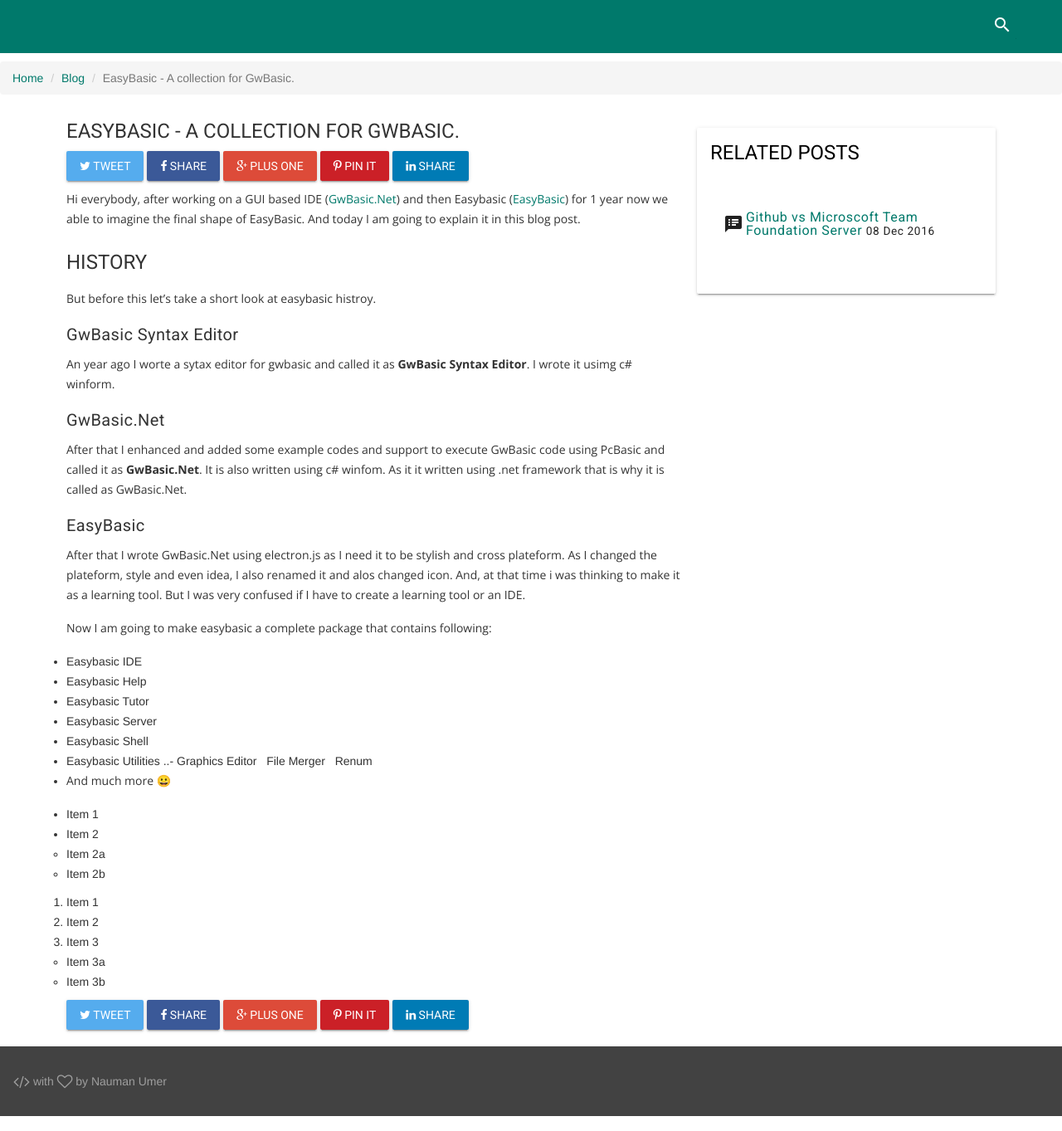
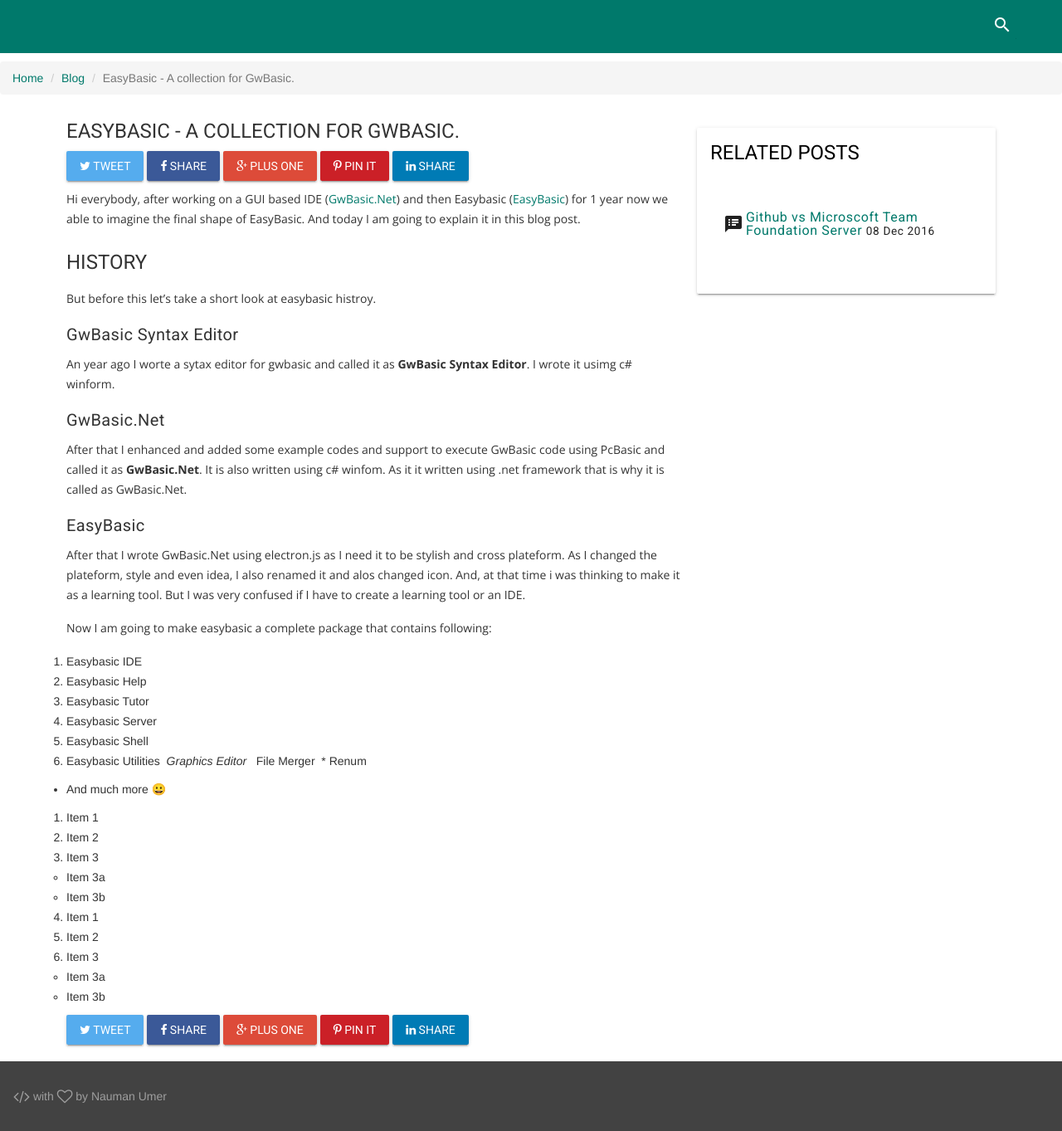
Before and after one commit to nmanumr/nmanumr.com, a Jekyll site: the page built from _posts/2017-01-01-EasyBasic.md, in a window 1280 px wide. Shown: the whole page at 83% size. Built offline with Jekyll 4.4.1, drawn with Linux system fonts in a browser that asks for light colours; nearby versions of some CDN libraries; library files that are not in the unit come from our copies; comment, search, counter and statistics services are not loaded.

Commit message:
Update 2017-01-01-EasyBasic.md

```diff
--- a/_posts/2017-01-01-EasyBasic.md
+++ b/_posts/2017-01-01-EasyBasic.md
@@ -26,21 +26,17 @@
 
 Now I am going to make easybasic a complete package that contains following:
 
-- Easybasic IDE
-- Easybasic Help
-- Easybasic Tutor
-- Easybasic Server
-- Easybasic Shell
-- Easybasic Utilities
-..- Graphics Editor
-   File Merger
-   Renum
+1. Easybasic IDE
+2. Easybasic Help
+3. Easybasic Tutor
+4. Easybasic Server
+5. Easybasic Shell
+6. Easybasic Utilities
+  * Graphics Editor
+  * File Merger
+  * Renum
+
 - And much more 😀
-
-* Item 1
-* Item 2
-  * Item 2a
-  * Item 2b
 
 
 1. Item 1
@@ -48,3 +44,10 @@
 3. Item 3
    * Item 3a
    * Item 3b
+
+
+1. Item 1
+2. Item 2
+3. Item 3
+   * Item 3a
+   * Item 3b
```
